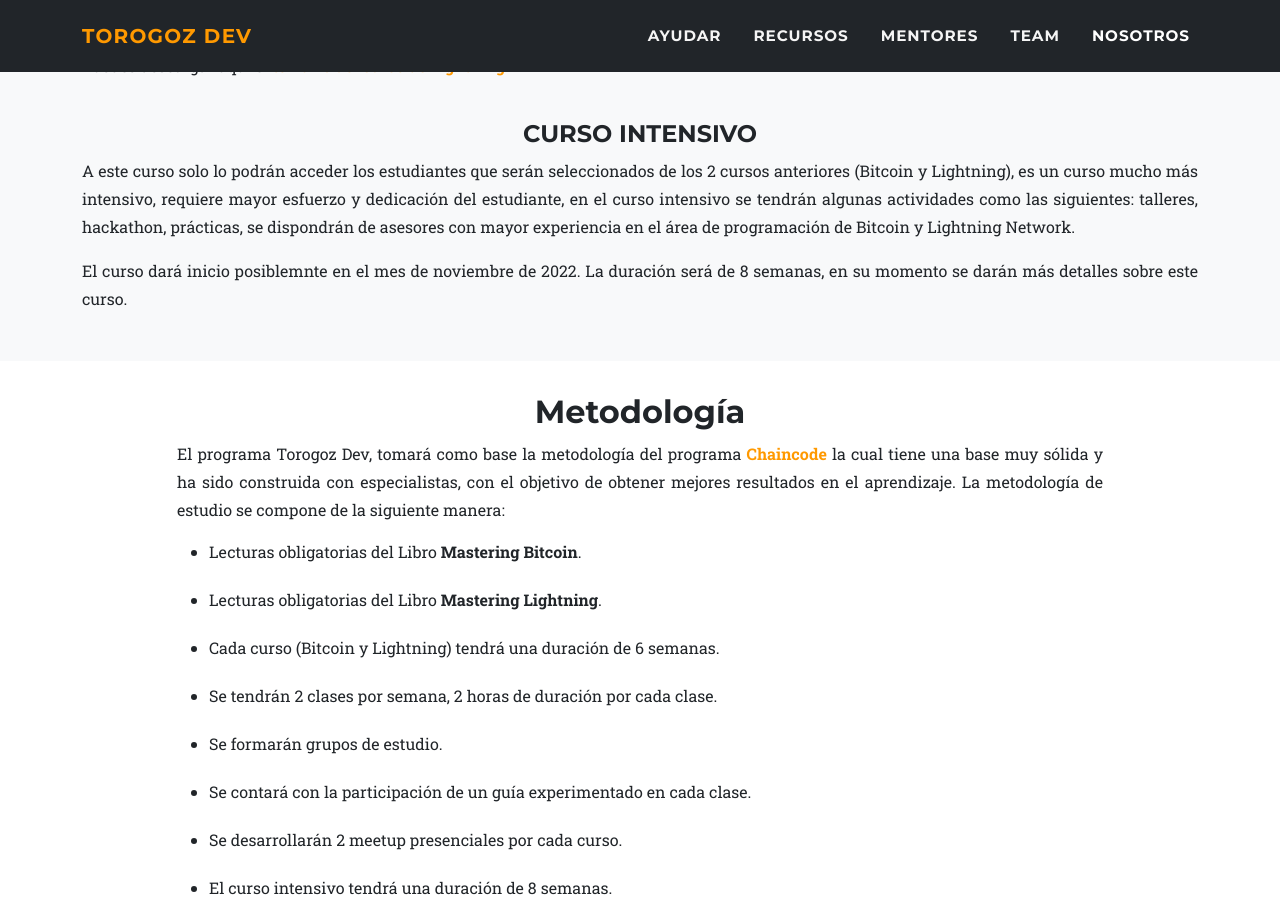
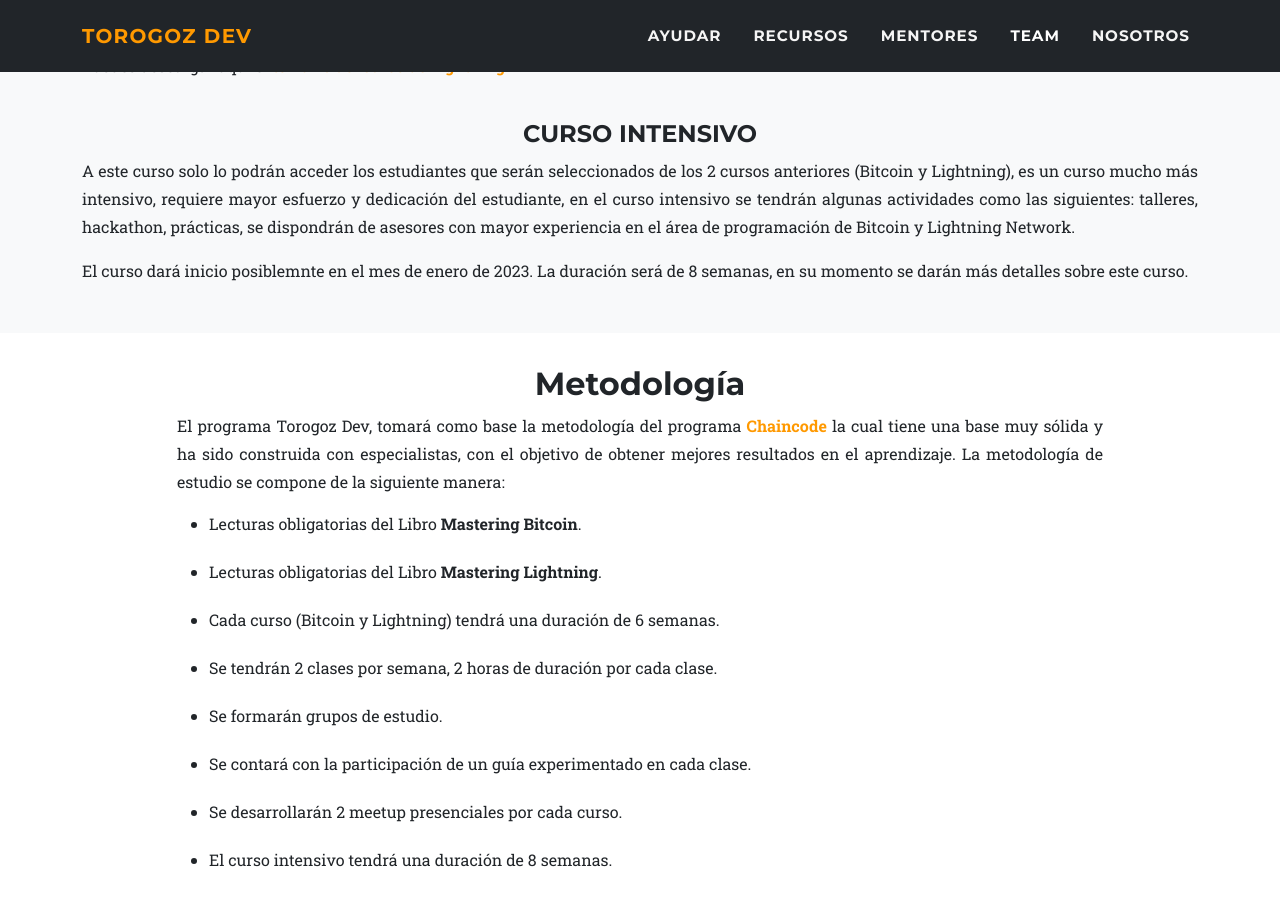
Before and after one commit to torogoz-sv/sitio, a Jekyll site: the page built from index.html, in a window 1280 px wide and 900 px high, scrolled down 1665 px. Built offline with Jekyll 4.4.1, drawn with Linux system fonts in a browser that asks for light colours.

Commit message:
se cambio el mes y el año del curso intensivo btc

```diff
--- a/index.html
+++ b/index.html
@@ -76,7 +76,7 @@ layout: default
          <div class="text-center">
             <h4 class="section-heading text-uppercase text-center">Curso Intensivo</h4>
             <p style="text-align: justify;"><h7>A este curso solo lo podrán acceder los estudiantes que serán seleccionados de los 2 cursos anteriores (Bitcoin y Lightning), es un curso mucho más intensivo, requiere mayor esfuerzo y dedicación del estudiante, en el curso intensivo se tendrán algunas actividades como las siguientes: talleres, hackathon, prácticas, se dispondrán de asesores con mayor experiencia en el área de programación de Bitcoin y Lightning Network.</h7></p>
-             <p style="text-align: justify;"><h7>El curso dará inicio posiblemnte en el mes de noviembre de 2022. La duración será de 8 semanas, en su momento se darán más detalles sobre este curso.</h7></p>
+             <p style="text-align: justify;"><h7>El curso dará inicio posiblemnte en el mes de enero de 2023. La duración será de 8 semanas, en su momento se darán más detalles sobre este curso.</h7></p>
 		</div>
       </div>
    </div>
```
